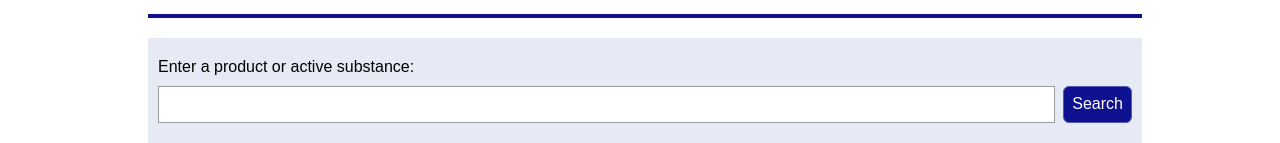
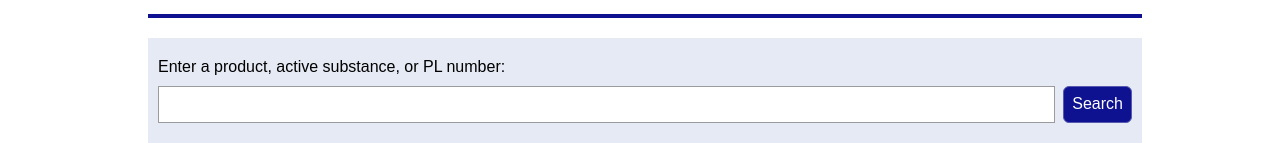
Before and after one commit to MHRA/products, a Next.js app in the folder medicines/web/: page / in a window 1280 px wide. Shown: the part 448-591 px from the top of the page. Built offline with nearby package versions, Linux system fonts and the light colour scheme; what dataloader, react-ga-gtm would draw is missing.

Commit message:
Change search label.

```diff
--- a/medicines/web/components/search/index.tsx
+++ b/medicines/web/components/search/index.tsx
@@ -71,7 +71,7 @@ const StyledSearch = styled.section`
   }
 `;
 
-const labelString = 'Enter a product or active substance:';
+const labelString = 'Enter a product, active substance, or PL number:';
 
 interface ISearchProps {
   onSearchChange: (e: FormEvent<HTMLInputElement>) => void;
```
